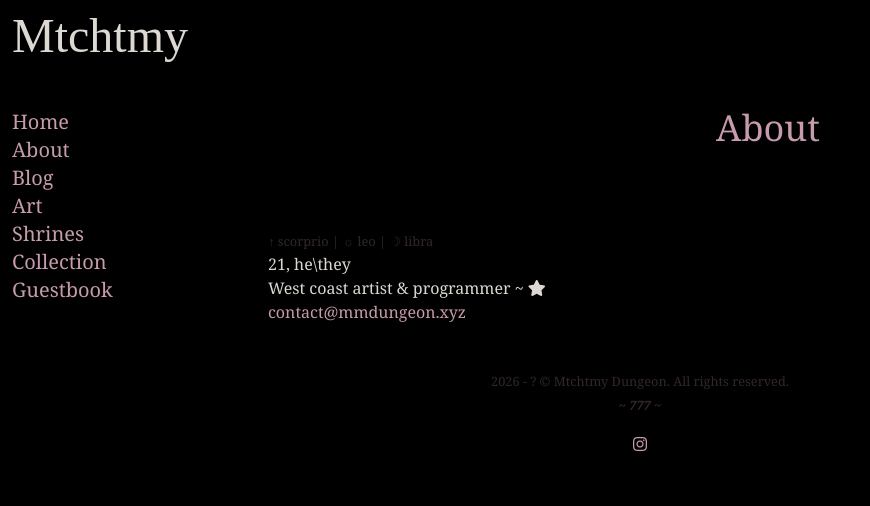
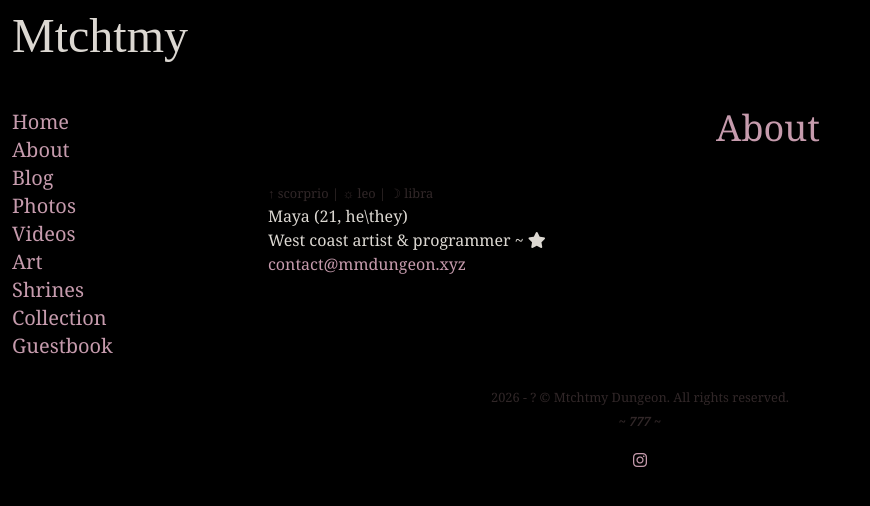
Before and after one commit to mayascoolcode/mayascoolcode.github.io, an Astro site: page /about in a window 1280 px wide. Shown: the whole page, without its empty margins (0-870 px from the left). Built offline with nearby package versions, Linux system fonts and the light colour scheme; Astro itself is replaced by a stand-in of ours; a web font is replaced by a local one.

Commit message:
update pages...AGAIN

```diff
--- a/src/layouts/elements/Aside.astro
+++ b/src/layouts/elements/Aside.astro
@@ -4,8 +4,8 @@
         	<li><a href="/">Home</a></li>
         	<li><a href="/about/">About</a></li>
         	<li><a href="/blog/">Blog</a></li>
-        	<!-- <li><a href="/photos/">Photos</a></li> -->
-        	<!-- <li><a href="https://videos.mmdungeon.xyz/" target="_blank" rel="noopener noreferrer">Videos</a></li> -->
+        	<li><a href="/photos/">Photos</a></li>
+        	<li><a href="https://videos.mmdungeon.xyz/" target="_blank" rel="noopener noreferrer">Videos</a></li>
         	<li><a href="/art/">Art</a></li>
         	<!-- <li><a href="https://music.mmdungeon.xyz/" target="_blank" rel="noopener noreferrer">Music</a></li> -->
         	<!-- <li><a href="https://games.mmdungeon.xyz/" target="_blank" rel="noopener noreferrer">Games</a></li> -->
--- a/src/pages/about.astro
+++ b/src/pages/about.astro
@@ -3,12 +3,9 @@ import Layout from '../layouts/Layout.astro';
 ---
 <Layout title="About" description="About the artist, Mtchtmy.">
 	<section>
-		<img src="" alt="">
-	</section>
-	<section>
 		<p>
 			<small>↑ scorprio | ☼ leo | ☽ libra</small>
-			<br> 21, he\they </i>
+			<br> Maya (21, he\they)</i>
 			<br> West coast artist & programmer ~ <i class="fas fa-star"></i>
 			<br> <a href="mailto:contact@mmdungeon.xyz">contact@mmdungeon.xyz</a>
 		</p>
--- a/src/pages/index.astro
+++ b/src/pages/index.astro
@@ -1,7 +1,7 @@
 ---
 import Layout from '../layouts/Layout.astro';
 import { Image } from 'astro:assets';
-import Button from '../assets/img/button.png';
+import Button from '../assets/img/button.gif';
 ---
 <Layout title="Home" description="Welcome to the Mtchtmy Dungeon.">
 	<section class="text-center">
@@ -12,7 +12,7 @@ import Button from '../assets/img/button.png';
 		<div>
 			<h3>Update Log</h3>
 			<ul class="list-disc list-inside">
-				<li><b>3/5/26:</b>		Change schedule.</li>
+				<li><b>3/5/26:</b>		Change schedule. Add video + photo tab.</li>
 				<li><b>2/19/26:</b>		Add art tab.</li>
 				<li><b>2/17/26:</b>		Updated blog layout and urls. Adjust colors.</li>
 				<li><b>2/10/26:</b>		Added about, blog, collection, shrines, guestbook.</li>
```
Also changed, not shown: src/assets/img/button.png (deleted).
